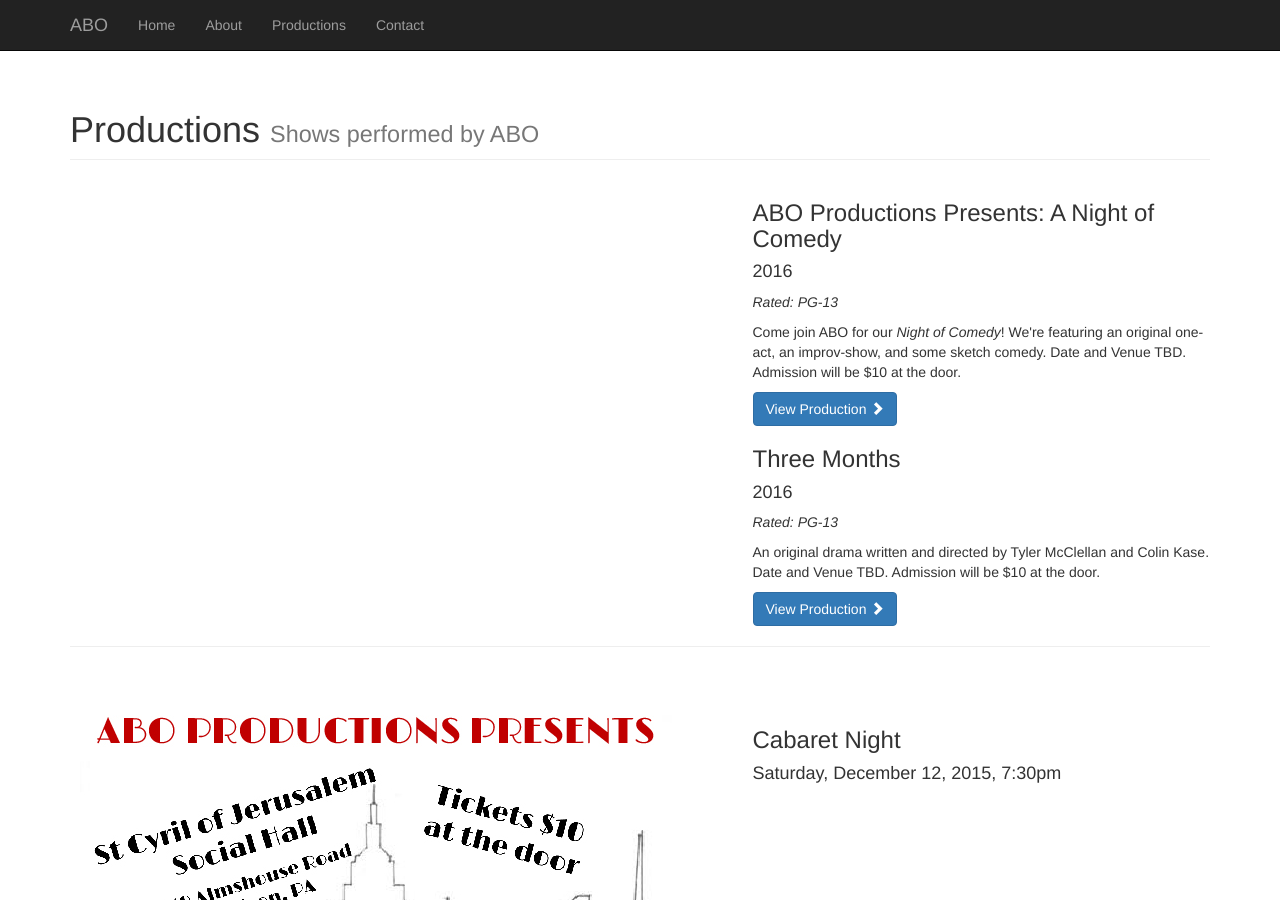
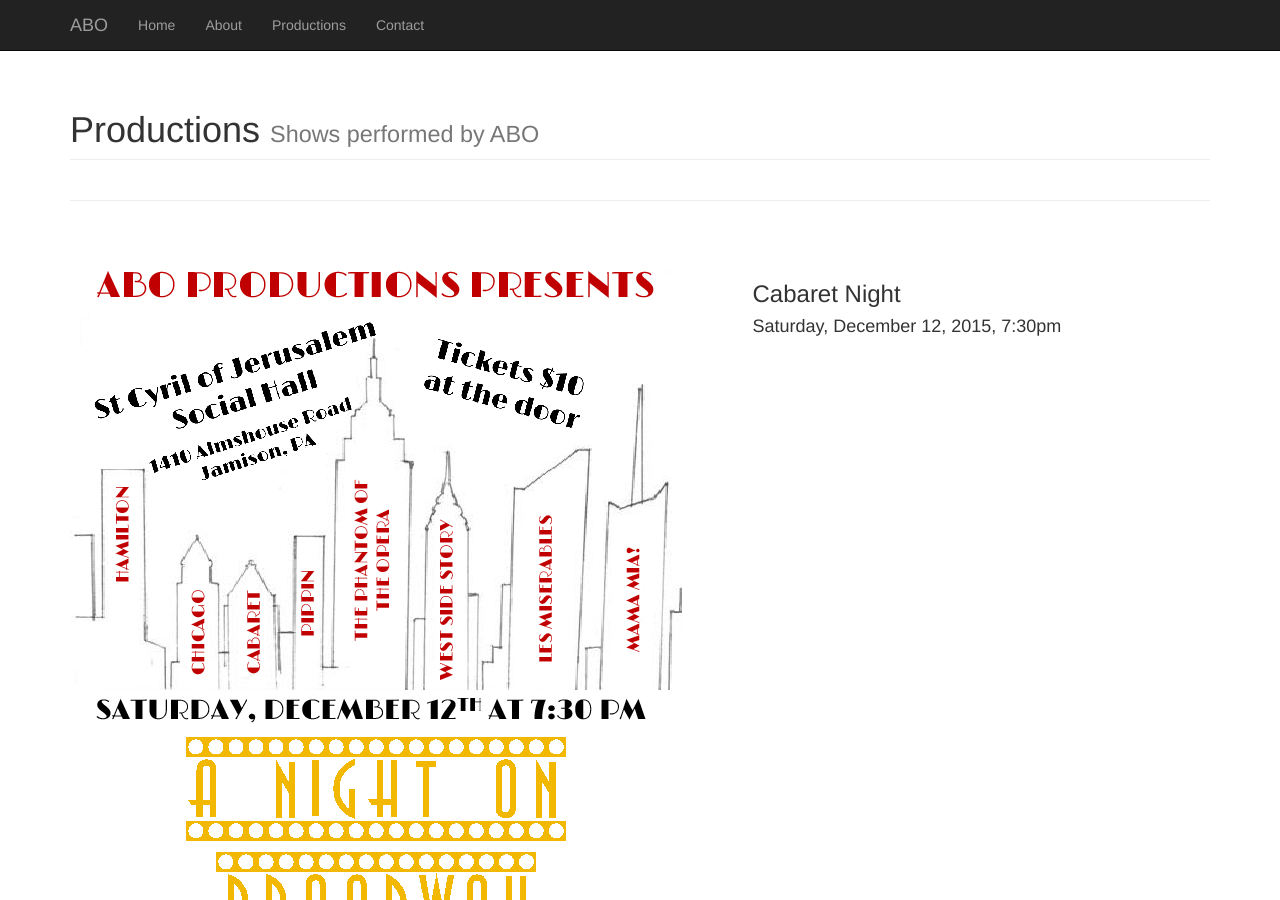
Before and after one commit to ABOProductions/aboproductions.github.io, a Jekyll site: the page productions.html, which Jekyll copies as it is, in a window 1280 px wide and 900 px high. Built offline with Jekyll 4.4.1, drawn with Linux system fonts in a browser that asks for light colours; nearby versions of some CDN libraries; library files that are not in the unit come from our copies.

Commit message:
Update productions.html

```diff
--- a/productions.html
+++ b/productions.html
@@ -93,35 +93,6 @@
             </div>
         </div>
         <!-- /.row -->
-
-		<div class="row">
-            <div class="col-md-7">
-                <a href="#">
-                    <!-- <img class="img-responsive" src="/img/waldo/cast_wide.jpg" alt=""> <!-- -->
-                </a>
-            </div>
-            <div class="col-md-5">
-                <h3>ABO Productions Presents: A Night of Comedy </h3>
-                <h4>2016</h4>
-                <div class="info"><p><i>Rated: PG-13</i></p></div><p>Come join ABO for our <i>Night of Comedy</i>! We're featuring an original one-act, an improv-show, and some sketch comedy.  Date and Venue TBD. Admission will be $10 at the door.</p>
-                <a class="btn btn-primary" href="#">View Production <span class="glyphicon glyphicon-chevron-right"></span></a>
-            </div>
-
-
-		<div class="col-md-7">
-                <a href="#">
-                    <!-- <img class="img-responsive" src="/img/waldo/cast_wide.jpg" alt=""> <!-- -->
-                </a>
-            </div>
-		<div class="col-md-5">
-                <h3>Three Months</h3>
-                <h4>2016</h4>
-                <div class="info"><p><i>Rated: PG-13</i></p></div><p>An original drama written and directed by Tyler McClellan and Colin Kase.  Date and Venue TBD.  Admission will be $10 at the door.  </p>
-                <a class="btn btn-primary" href="#">View Production <span class="glyphicon glyphicon-chevron-right"></span></a>
-            </div>
-        </div>
-        <!-- /.row -->
-
 
 
 
```
